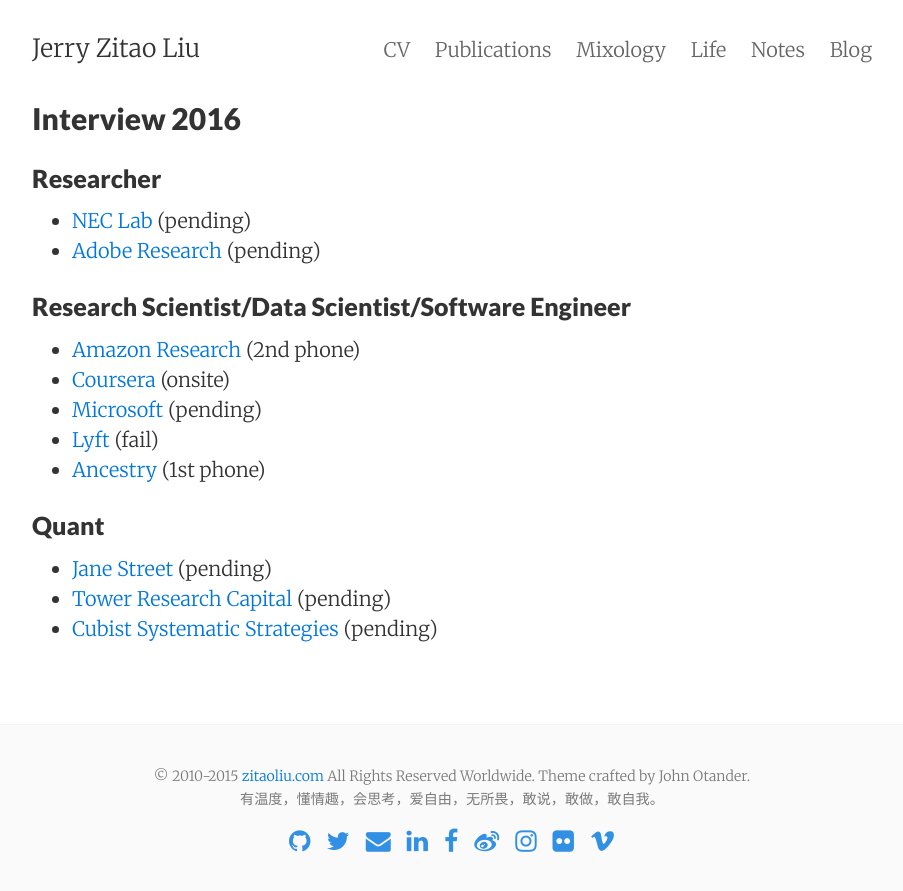
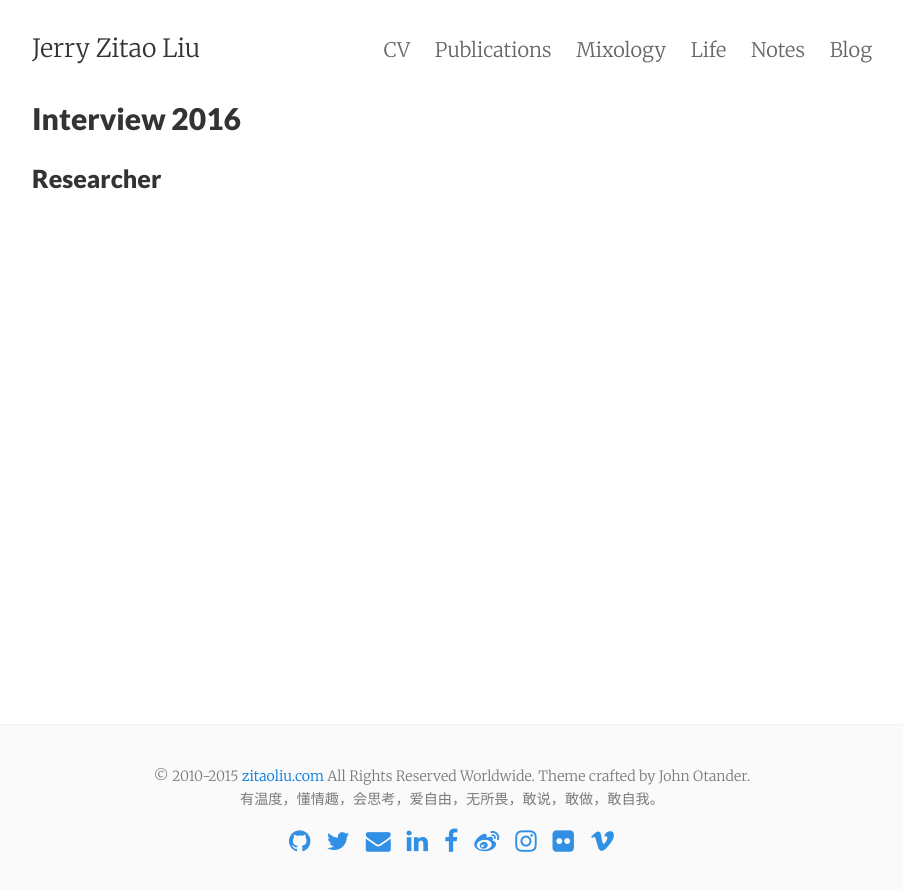
Before and after one commit to zitaoliu/zitaoliu.github.io, a Jekyll site: the page built from interview.md, in a window 1280 px wide. Shown: the top 891 px of the page, without its empty margins (188-1091 px from the left). Built offline with Jekyll 4.4.1, drawn with Linux system fonts in a browser that asks for light colours; nearby versions of some CDN libraries.

Commit message:
edits on interview.md
edits on interview.md

```diff
--- a/interview.md
+++ b/interview.md
@@ -6,22 +6,3 @@
 ## Interview 2016
 
 ### Researcher
-
-* [NEC Lab]({% post_url 2016-01-25-interivew-nec-lab %}) (pending)
-* [Adobe Research]({% post_url 2016-01-29-interivew-adobe-research %}) (pending)
-
-
-### Research Scientist/Data Scientist/Software Engineer
-
-* [Amazon Research]({% post_url 2016-01-13-interivew-amazon-research %}) (2nd phone)
-* [Coursera]({% post_url 2016-01-25-interivew-coursera %}) (onsite)
-* [Microsoft]({% post_url 2016-01-27-interivew-microsoft %}) (pending)
-* [Lyft]({% post_url 2016-01-16-interivew-lyft %}) (fail)
-* [Ancestry]({% post_url 2016-01-26-interivew-ancestry %}) (1st phone)
-
-
-### Quant
-
-* [Jane Street]({% post_url 2016-02-03-interivew-jane-street %}) (pending)
-* [Tower Research Capital]({% 2016-02-03-interivew-tower-research %}) (pending)
-* [Cubist Systematic Strategies]({% post_url 2016-02-03-interivew-cubist %}) (pending)
```
